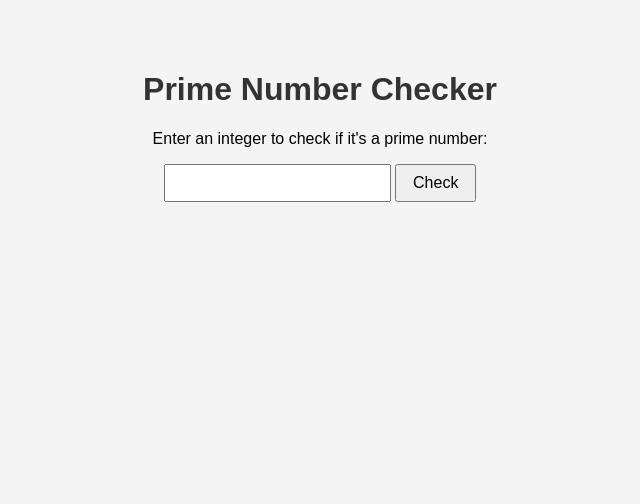
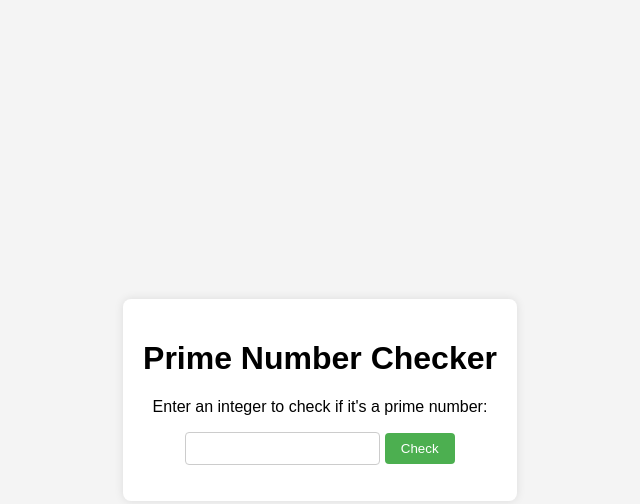
Before and after one commit to tohoku8141/sosusosu, a plain HTML site: page index.html in a window 1280 px wide. Shown: the whole page, without its empty margins (320-960 px from the left). Drawn offline with Linux system fonts and the light colour scheme.

Commit message:
Update styles.css

```diff
--- a/styles.css
+++ b/styles.css
@@ -1,33 +1,37 @@
 body {
   font-family: Arial, sans-serif;
-  background-color: #f4f4f4;
   margin: 0;
   padding: 0;
+  display: flex;
+  justify-content: center;
+  align-items: center;
+  height: 100vh;
+  background-color: #f4f4f4;
 }
 
 .container {
-  width: 80%;
-  margin: 0 auto;
   text-align: center;
-  padding-top: 50px;
+  background-color: #fff;
+  padding: 20px;
+  border-radius: 8px;
+  box-shadow: 0 0 10px rgba(0, 0, 0, 0.1);
 }
 
-h1 {
-  color: #333;
+button {
+  padding: 8px 16px;
+  cursor: pointer;
+  background-color: #4caf50;
+  color: #fff;
+  border: none;
+  border-radius: 4px;
+}
+
+button:hover {
+  background-color: #45a049;
 }
 
 input[type="number"] {
   padding: 8px;
-  font-size: 16px;
+  border-radius: 4px;
+  border: 1px solid #ccc;
 }
-
-button {
-  padding: 8px 16px;
-  font-size: 16px;
-  cursor: pointer;
-}
-
-#result {
-  margin-top: 20px;
-  font-weight: bold;
-}
```
